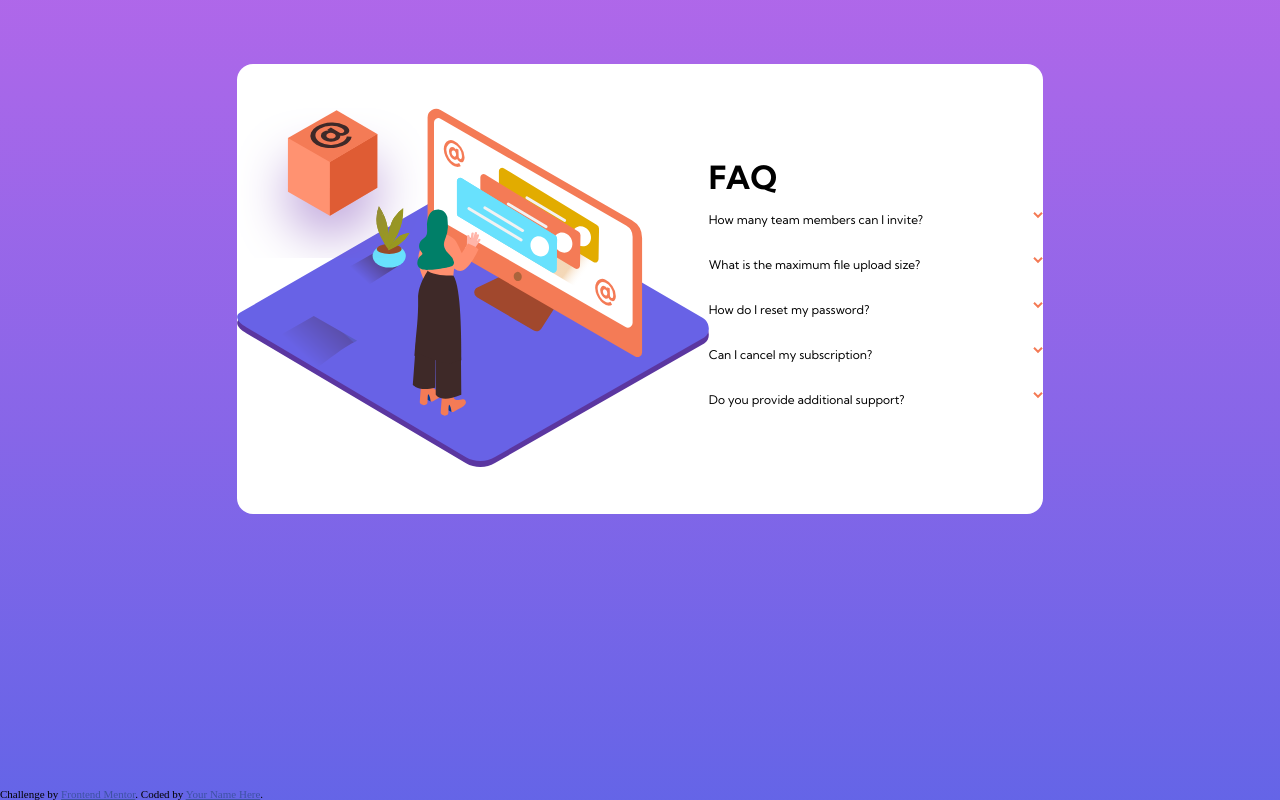
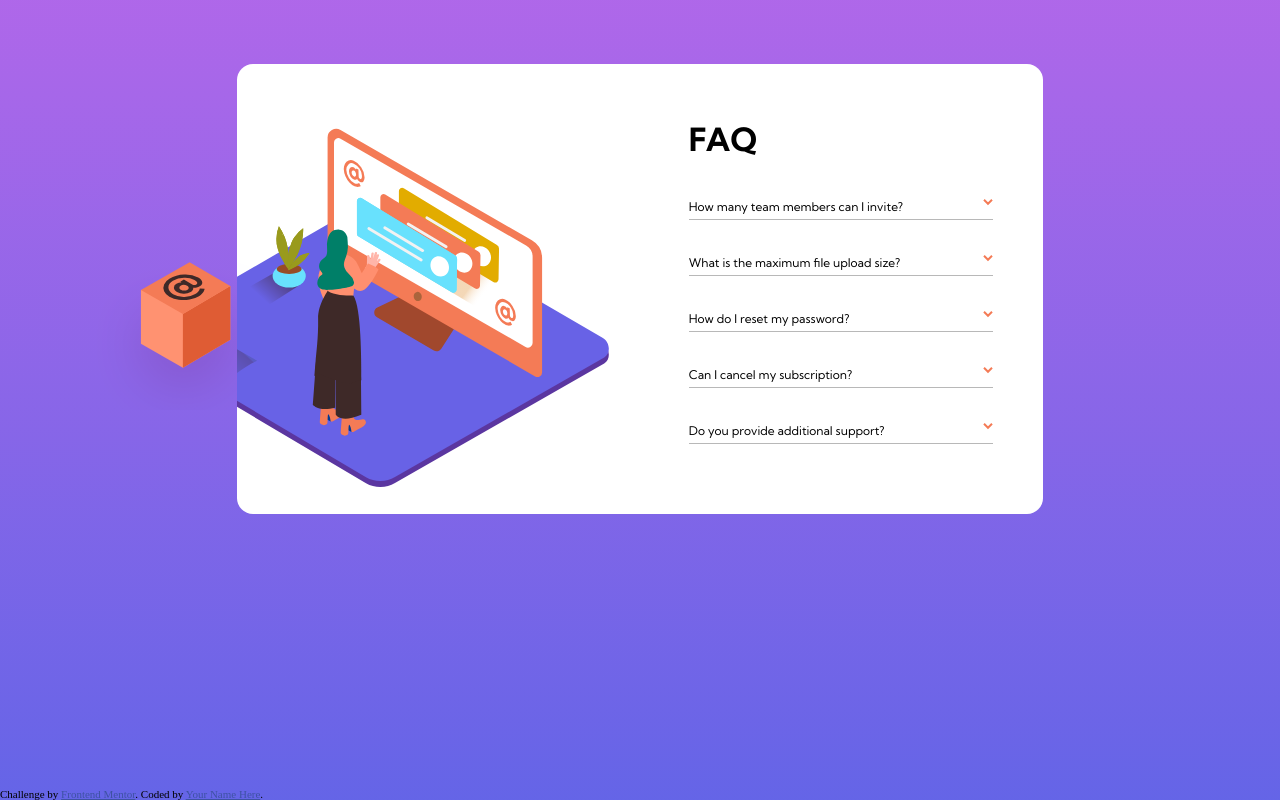
Before and after one commit to bumbledoge/FAQ-accordeon-p6, a plain HTML site: page index.html in a window 1280 px wide. Drawn offline with Linux system fonts and the light colour scheme.

Commit message:
layoutUpdate2

```diff
--- a/style.css
+++ b/style.css
@@ -42,16 +42,19 @@ h1, p {
 }
 
 .faq {
-    flex: 2;
+    flex: 1;
     display: flex;
     flex-direction: column;
 
     justify-content: center;
 
     min-height: 500px;
-    /* margin: 0px 50px; */
+    margin-right: 50px;
+    margin-left: -20px;
 
-
+}
+.faq h1 {
+    margin-bottom: 20px;
 }
 
 .answersAndQuestions {
@@ -71,8 +74,10 @@ h1, p {
 }
 .aq {
     font-size: 12px;
+    margin: 15px 0px;
+    padding: 5px 0px;
 
-    margin: 15px 0px;
+    border-bottom: 1px solid rgb(184, 184, 184);
 }
 
 #cube {
@@ -80,14 +85,17 @@ h1, p {
     height:184;
 
     position: absolute;
+
+    top: 260px;
+    left: 90px;
 }
 #woman {
     width:  472;
     height: 359;
 
-    /* position: relative;
+    position: relative;
     top: 20px;
-    left: -120px; */
+    left: -100px;
 }
 
 
```
